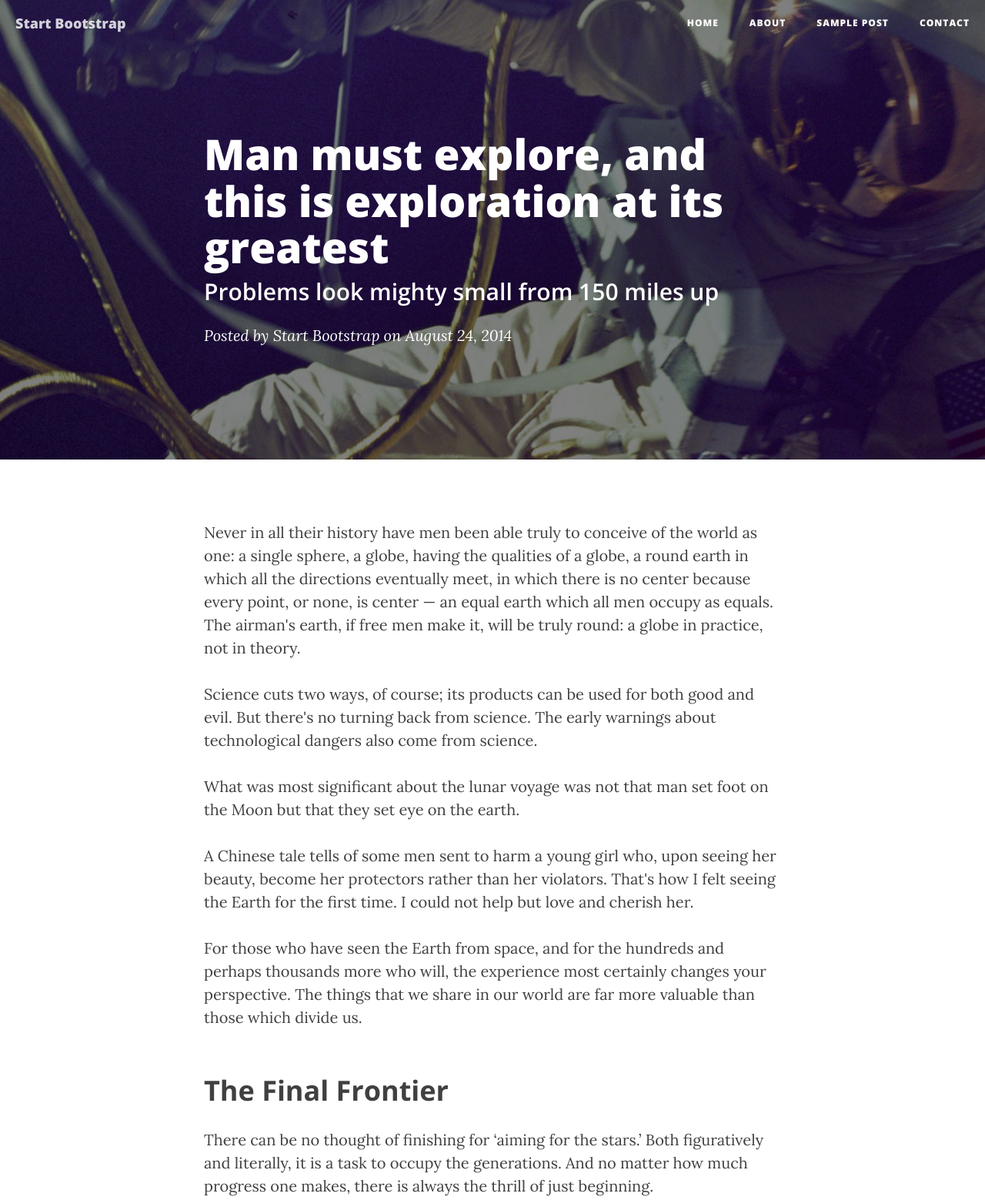
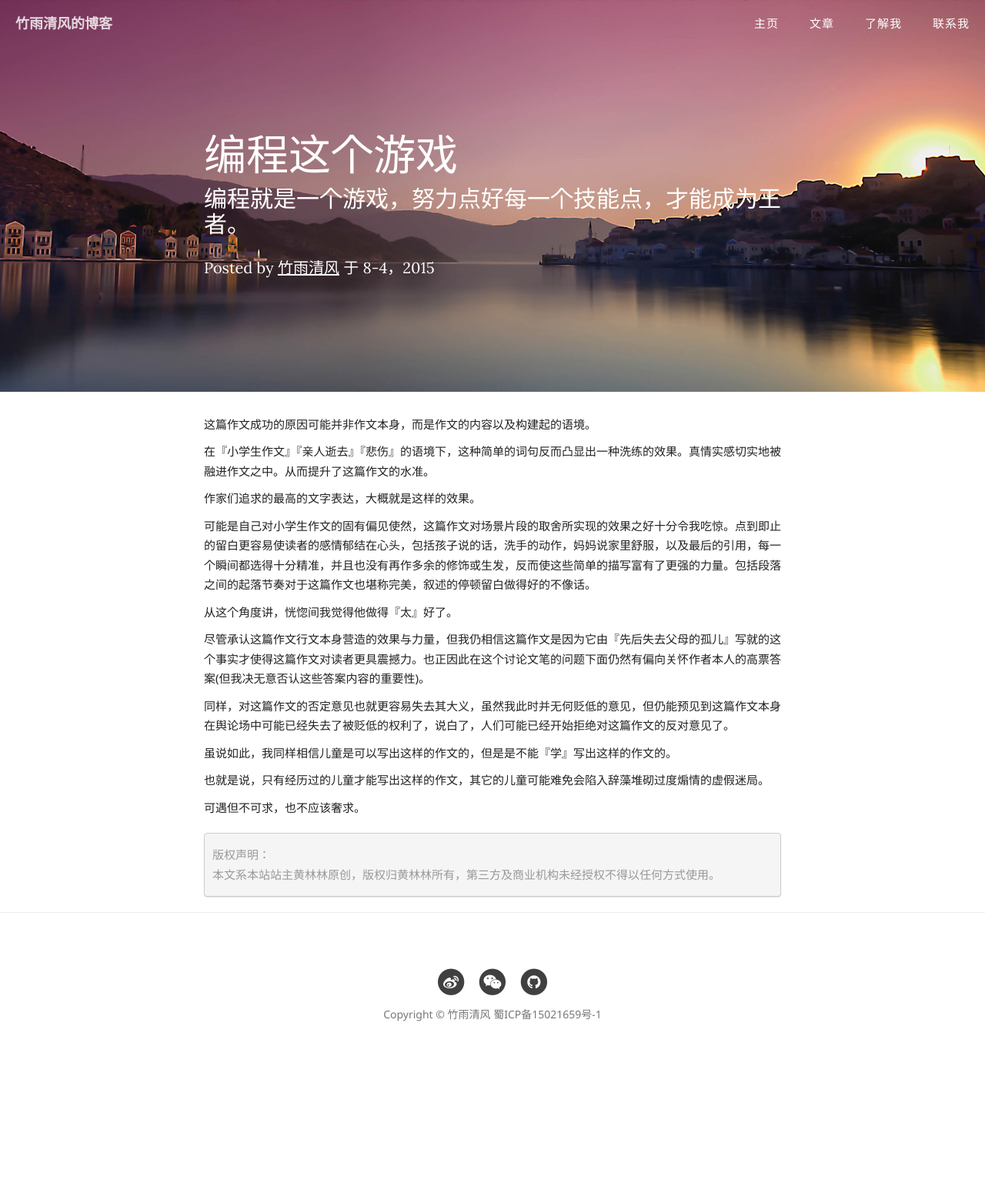
Before and after one commit to 1146937621/program-game, a plain HTML site: page blog/post.html in a window 1280 px wide. Shown: the top 1559 px of the page at 77% size. After the commit the page ends 1395 px from the top, so only its background shows below. Drawn offline with nearby package versions, Linux system fonts and the light colour scheme.

Commit message:
blog修改
把博客改成符合中文web前端表现

```diff
--- a/blog/css/clean-blog.css
+++ b/blog/css/clean-blog.css
@@ -5,13 +5,15 @@
  */
 
 body {
-  font-family: 'Lora', 'Times New Roman', serif;
-  font-size: 20px;
-  color: #404040;
+  font-family: 'Segoe UI Light','Segoe UI','微软雅黑',sans-serif;
+  font-size:15px;
+
+  color: #222;
 }
 p {
-  line-height: 1.5;
-  margin: 30px 0;
+  line-height: 1.7;
+  font-weight: 200;
+  margin:1rem 0;
 }
 p a {
   text-decoration: underline;
@@ -23,7 +25,7 @@ h4,
 h5,
 h6 {
   font-family: 'Segoe UI Light','Segoe UI','Microsoft Jhenghei','微软雅黑',sans-serif;
-  font-weight: 600;
+  font-weight: 500;
 }
 a {
   color: #404040;
@@ -59,8 +61,7 @@ hr.small {
 }
 .navbar-custom .nav li a {
   text-transform: uppercase;
-  font-size: 12px;
-  font-weight: 800;
+  font-size: 1.5rem;
   letter-spacing: 1px;
 }
 @media only screen and (min-width: 768px) {
@@ -140,7 +141,7 @@ hr.small {
   -moz-background-size: cover;
   background-size: cover;
   -o-background-size: cover;
-  margin-bottom: 50px;
+  margin-bottom: 2rem;
 }
 .intro-header .site-heading,
 .intro-header .post-heading,
@@ -191,13 +192,17 @@ hr.small {
   font-family: 'Open Sans', 'Helvetica Neue', Helvetica, Arial, sans-serif;
   font-size: 24px;
   margin: 10px 0 30px;
-  font-weight: 600;
+  font-weight: 500;
 }
 .intro-header .post-heading .meta {
   font-family: 'Lora', 'Times New Roman', serif;
-  font-style: italic;
+  /*font-style: italic;*/
+
   font-weight: 300;
   font-size: 20px;
+}
+.intro-header .post-heading .meta a{
+  text-decoration: underline;
 }
 .intro-header .post-heading .meta a {
   color: white;
@@ -219,7 +224,7 @@ hr.small {
   color: #0085a1;
 }
 .post-preview > a > .post-title {
-  font-size: 30px;
+  font-size: 2rem;
   margin-top: 30px;
   margin-bottom: 10px;
 }
@@ -228,11 +233,15 @@ hr.small {
   font-weight: 300;
   margin-bottom: 10px;
 }
+.post-subtitle{
+  font-size: 1.4rem;
+  color:#666;
+}
 .post-preview > .post-meta {
-  color: #808080;
-  font-size: 18px;
-  font-style: italic;
-  margin-top: 0;
+  color: #aaa;
+  font-size: 14px;
+  font-family: "微软雅黑";
+  margin-top: 10px;
 }
 .post-preview > .post-meta > a {
   text-decoration: none;
@@ -245,7 +254,7 @@ hr.small {
 }
 @media only screen and (min-width: 768px) {
   .post-preview > a > .post-title {
-    font-size: 36px;
+    font-size: 30px;
   }
 }
 .section-heading {
@@ -357,12 +366,13 @@ form .row:first-child .floating-label-form-group {
   padding: 15px 25px;
   background-color: white;
   border-radius: 0;
+
 }
 .pager li > a:hover,
 .pager li > a:focus {
   color: white;
-  background-color: #0085a1;
-  border: 1px solid #0085a1;
+  background-color: #90C41F;
+  border: 1px solid #90C41F;
 }
 .pager .disabled > a,
 .pager .disabled > a:hover,
@@ -375,12 +385,12 @@ form .row:first-child .floating-label-form-group {
 ::-moz-selection {
   color: white;
   text-shadow: none;
-  background: #0085a1;
+  background: #90C41F;
 }
 ::selection {
   color: white;
   text-shadow: none;
-  background: #0085a1;
+  background: #90C41F;
 }
 img::selection {
   color: white;
@@ -391,5 +401,28 @@ img::-moz-selection {
   background: transparent;
 }
 body {
-  webkit-tap-highlight-color: #0085a1;
+  webkit-tap-highlight-color: #90C41F;
 }
+
+
+
+
+.post-article {
+/*  font-family:
+
+  'WenQuanYi Micro Hei',
+   'WenQuanYi Micro Hei Mono',
+    'Microsoft Yahei',
+     'Microsoft Yahei Mono',
+      'sans-serif';
+*/
+}
+.article-copyright {
+  margin-top: 2rem;
+  background-color: #f5f5f5;
+  padding:.5rem .5rem .5rem 1rem;
+  border:1px solid #ccc;
+  border-radius: 4px;
+  box-shadow: 0 1px 1px rgba(0,0,0,.1);
+  color:#999;
+}
--- a/blog/post.html
+++ b/blog/post.html
@@ -9,13 +9,13 @@
     <meta name="description" content="">
     <meta name="author" content="">
 
-    <title>Clean Blog - Sample Post</title>
+    <title>竹雨清风的博客</title>
 
     <!-- Bootstrap Core CSS -->
     <link href="css/bootstrap.min.css" rel="stylesheet">
 
     <!-- Custom CSS -->
-    <link href="css/clean-blog.min.css" rel="stylesheet">
+    <link href="css/clean-blog.css" rel="stylesheet">
 
     <!-- Custom Fonts -->
     <link href="http://maxcdn.bootstrapcdn.com/font-awesome/4.1.0/css/font-awesome.min.css" rel="stylesheet" type="text/css">
@@ -44,23 +44,23 @@
                     <span class="icon-bar"></span>
                     <span class="icon-bar"></span>
                 </button>
-                <a class="navbar-brand" href="index.html">Start Bootstrap</a>
+                <a class="navbar-brand" href="index.html">竹雨清风的博客</a>
             </div>
 
             <!-- Collect the nav links, forms, and other content for toggling -->
             <div class="collapse navbar-collapse" id="bs-example-navbar-collapse-1">
                 <ul class="nav navbar-nav navbar-right">
                     <li>
-                        <a href="index.html">Home</a>
+                        <a href="index.html">主页</a>
                     </li>
                     <li>
-                        <a href="about.html">About</a>
+                        <a href="post.html">文章</a>
                     </li>
                     <li>
-                        <a href="post.html">Sample Post</a>
+                        <a href="about.html">了解我</a>
                     </li>
                     <li>
-                        <a href="contact.html">Contact</a>
+                        <a href="contact.html">联系我</a>
                     </li>
                 </ul>
             </div>
@@ -71,14 +71,14 @@
 
     <!-- Page Header -->
     <!-- Set your background image for this header on the line below. -->
-    <header class="intro-header" style="background-image: url('img/post-bg.jpg')">
+    <header class="intro-header" style="background-image: url('img/bg.jpg')">
         <div class="container">
             <div class="row">
                 <div class="col-lg-8 col-lg-offset-2 col-md-10 col-md-offset-1">
                     <div class="post-heading">
-                        <h1>Man must explore, and this is exploration at its greatest</h1>
-                        <h2 class="subheading">Problems look mighty small from 150 miles up</h2>
-                        <span class="meta">Posted by <a href="#">Start Bootstrap</a> on August 24, 2014</span>
+                        <h1>编程这个游戏</h1>
+                        <h2 class="subheading">编程就是一个游戏，努力点好每一个技能点，才能成为王者。</h2>
+                        <span class="meta">Posted by <a href="www.hifizz.com">竹雨清风</a> 于 8-4，2015</span>
                     </div>
                 </div>
             </div>
@@ -89,42 +89,24 @@
     <article>
         <div class="container">
             <div class="row">
-                <div class="col-lg-8 col-lg-offset-2 col-md-10 col-md-offset-1">
-                    <p>Never in all their history have men been able truly to conceive of the world as one: a single sphere, a globe, having the qualities of a globe, a round earth in which all the directions eventually meet, in which there is no center because every point, or none, is center — an equal earth which all men occupy as equals. The airman's earth, if free men make it, will be truly round: a globe in practice, not in theory.</p>
+                <div class="col-lg-8 col-lg-offset-2 col-md-10 col-md-offset-1 post-article">
+                    <p>这篇作文成功的原因可能并非作文本身，而是作文的内容以及构建起的语境。</p>
+                    <p>在『小学生作文』『亲人逝去』『悲伤』的语境下，这种简单的词句反而凸显出一种洗练的效果。真情实感切实地被融进作文之中。从而提升了这篇作文的水准。</p>
+                    <p>作家们追求的最高的文字表达，大概就是这样的效果。</p>
+                    <p>可能是自己对小学生作文的固有偏见使然，这篇作文对场景片段的取舍所实现的效果之好十分令我吃惊。点到即止的留白更容易使读者的感情郁结在心头，包括孩子说的话，洗手的动作，妈妈说家里舒服，以及最后的引用，每一个瞬间都选得十分精准，并且也没有再作多余的修饰或生发，反而使这些简单的描写富有了更强的力量。包括段落之间的起落节奏对于这篇作文也堪称完美，叙述的停顿留白做得好的不像话。</p>
+                    <p>从这个角度讲，恍惚间我觉得他做得『太』好了。</p>
+                    <p>尽管承认这篇作文行文本身营造的效果与力量，但我仍相信这篇作文是因为它由『先后失去父母的孤儿』写就的这个事实才使得这篇作文对读者更具震撼力。也正因此在这个讨论文笔的问题下面仍然有偏向关怀作者本人的高票答案(但我决无意否认这些答案内容的重要性)。</p>
+                   <p> 同样，对这篇作文的否定意见也就更容易失去其大义，虽然我此时并无何贬低的意见，但仍能预见到这篇作文本身在舆论场中可能已经失去了被贬低的权利了，说白了，人们可能已经开始拒绝对这篇作文的反对意见了。</p>
+                    <p>虽说如此，我同样相信儿童是可以写出这样的作文的，但是是不能『学』写出这样的作文的。</p>
+                    <p>也就是说，只有经历过的儿童才能写出这样的作文，其它的儿童可能难免会陷入辞藻堆砌过度煽情的虚假迷局。</p>
+                    <p>可遇但不可求，也不应该奢求。</p>
 
-                    <p>Science cuts two ways, of course; its products can be used for both good and evil. But there's no turning back from science. The early warnings about technological dangers also come from science.</p>
+                    <div class="article-copyright">
+                        <P>版权声明：<br />
+                        本文系本站站主黄林林原创，版权归黄林林所有，第三方及商业机构未经授权不得以任何方式使用。</p>
+                    </div>
+                </div>
 
-                    <p>What was most significant about the lunar voyage was not that man set foot on the Moon but that they set eye on the earth.</p>
-
-                    <p>A Chinese tale tells of some men sent to harm a young girl who, upon seeing her beauty, become her protectors rather than her violators. That's how I felt seeing the Earth for the first time. I could not help but love and cherish her.</p>
-
-                    <p>For those who have seen the Earth from space, and for the hundreds and perhaps thousands more who will, the experience most certainly changes your perspective. The things that we share in our world are far more valuable than those which divide us.</p>
-
-                    <h2 class="section-heading">The Final Frontier</h2>
-
-                    <p>There can be no thought of finishing for ‘aiming for the stars.’ Both figuratively and literally, it is a task to occupy the generations. And no matter how much progress one makes, there is always the thrill of just beginning.</p>
-
-                    <p>There can be no thought of finishing for ‘aiming for the stars.’ Both figuratively and literally, it is a task to occupy the generations. And no matter how much progress one makes, there is always the thrill of just beginning.</p>
-
-                    <blockquote>The dreams of yesterday are the hopes of today and the reality of tomorrow. Science has not yet mastered prophecy. We predict too much for the next year and yet far too little for the next ten.</blockquote>
-
-                    <p>Spaceflights cannot be stopped. This is not the work of any one man or even a group of men. It is a historical process which mankind is carrying out in accordance with the natural laws of human development.</p>
-
-                    <h2 class="section-heading">Reaching for the Stars</h2>
-
-                    <p>As we got further and further away, it [the Earth] diminished in size. Finally it shrank to the size of a marble, the most beautiful you can imagine. That beautiful, warm, living object looked so fragile, so delicate, that if you touched it with a finger it would crumble and fall apart. Seeing this has to change a man.</p>
-
-                    <a href="#">
-                        <img class="img-responsive" src="img/post-sample-image.jpg" alt="">
-                    </a>
-                    <span class="caption text-muted">To go places and do things that have never been done before – that’s what living is all about.</span>
-
-                    <p>Space, the final frontier. These are the voyages of the Starship Enterprise. Its five-year mission: to explore strange new worlds, to seek out new life and new civilizations, to boldly go where no man has gone before.</p>
-
-                    <p>As I stand out here in the wonders of the unknown at Hadley, I sort of realize there’s a fundamental truth to our nature, Man must explore, and this is exploration at its greatest.</p>
-
-                    <p>Placeholder text by <a href="http://spaceipsum.com/">Space Ipsum</a>. Photographs by <a href="https://www.flickr.com/photos/nasacommons/">NASA on The Commons</a>.</p>
-                </div>
             </div>
         </div>
     </article>
@@ -138,23 +120,23 @@
                 <div class="col-lg-8 col-lg-offset-2 col-md-10 col-md-offset-1">
                     <ul class="list-inline text-center">
                         <li>
-                            <a href="#">
+                            <a href="http://weibo.com/u/3177055667" title="查看我的微博~">
                                 <span class="fa-stack fa-lg">
                                     <i class="fa fa-circle fa-stack-2x"></i>
-                                    <i class="fa fa-twitter fa-stack-1x fa-inverse"></i>
+                                    <i class="fa fa-weibo fa-stack-1x fa-inverse"></i>
                                 </span>
                             </a>
                         </li>
                         <li>
-                            <a href="#">
+                            <a href="" title="亲，加我微信交流呦~276161014">
                                 <span class="fa-stack fa-lg">
                                     <i class="fa fa-circle fa-stack-2x"></i>
-                                    <i class="fa fa-facebook fa-stack-1x fa-inverse"></i>
+                                    <i class="fa fa-weixin fa-stack-1x fa-inverse"></i>
                                 </span>
                             </a>
                         </li>
                         <li>
-                            <a href="#">
+                            <a href="" title="亲，github暂时未开放哦~">
                                 <span class="fa-stack fa-lg">
                                     <i class="fa fa-circle fa-stack-2x"></i>
                                     <i class="fa fa-github fa-stack-1x fa-inverse"></i>
@@ -162,7 +144,7 @@
                             </a>
                         </li>
                     </ul>
-                    <p class="copyright text-muted">Copyright &copy; Your Website 2014</p>
+                    <p class="copyright text-muted">Copyright &copy; 竹雨清风 蜀ICP备15021659号-1</p>
                 </div>
             </div>
         </div>
```
Also changed, not shown: blog/about.html (+11 -12 lines), blog/contact.html (+20 -20 lines), blog/index.html (+5 -4 lines), blog/img/bg.jpg (added), blog/img/contact-bg.jpg, blog/img/home-bg.jpg.
